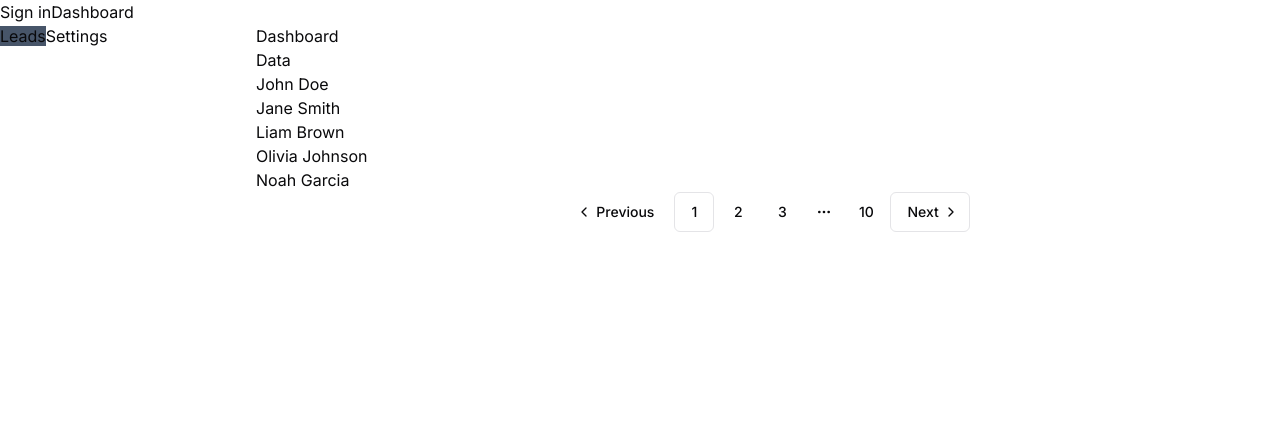
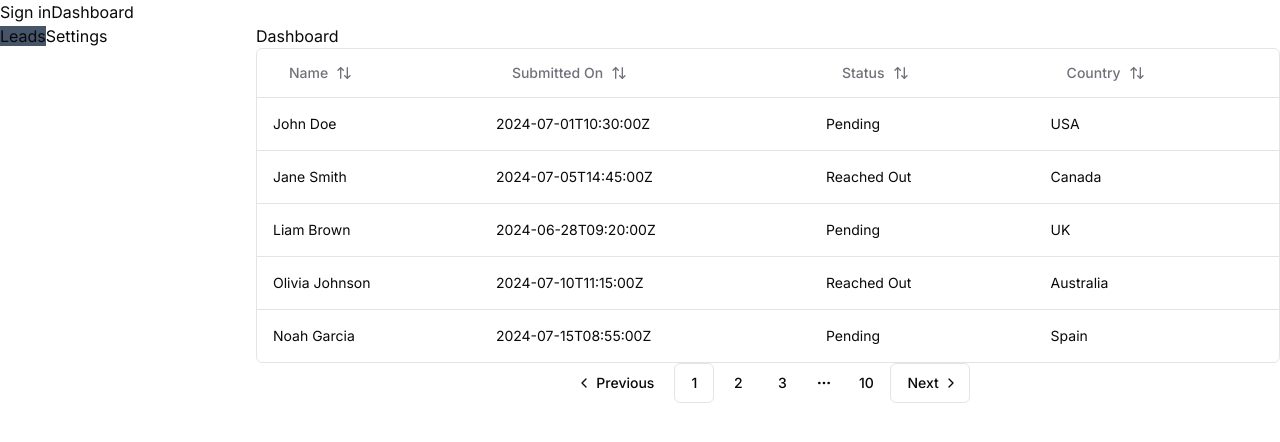
Before and after one commit to tejasvajaitly/alma, a Next.js app: page /dashboard in a window 1280 px wide. Shown: the top 442 px of the page. Built offline with nearby package versions, Linux system fonts and the light colour scheme; no server answers.

Commit message:
add data table with sorting

```diff
--- a/package.json
+++ b/package.json
@@ -15,6 +15,8 @@
     "@radix-ui/react-label": "^2.1.0",
     "@radix-ui/react-select": "^2.1.1",
     "@radix-ui/react-slot": "^1.1.0",
+    "@tanstack/react-query": "^5.51.11",
+    "@tanstack/react-table": "^8.19.3",
     "class-variance-authority": "^0.7.0",
     "clsx": "^2.1.1",
     "lucide-react": "^0.412.0",
--- a/src/app/dashboard/page.tsx
+++ b/src/app/dashboard/page.tsx
@@ -9,6 +9,8 @@
   PaginationNext,
   PaginationPrevious,
 } from "@/components/ui/pagination";
+
+import { Lead, columns, DataTable } from "./table";
 
 export default function Page() {
   const [data, setData] = useState([]);
@@ -146,18 +148,7 @@
   return (
     <div>
       Dashboard
-      {data && (
-        <div>
-          <h3>Data</h3>
-          <ul>
-            {data.map((item) => (
-              <li key={item.id}>
-                {item.firstName} {item.lastName}
-              </li>
-            ))}
-          </ul>
-        </div>
-      )}
+      <DataTable columns={columns} data={data} />
       <Pagination>
         <PaginationContent>
           <PaginationItem>
--- /dev/null
+++ b/src/app/dashboard/table.tsx
@@ -0,0 +1,163 @@
+"use client";
+import { useState } from "react";
+import {
+  ColumnDef,
+  flexRender,
+  SortingState,
+  getCoreRowModel,
+  getSortedRowModel,
+  useReactTable,
+} from "@tanstack/react-table";
+
+import {
+  Table,
+  TableBody,
+  TableCell,
+  TableHead,
+  TableHeader,
+  TableRow,
+} from "@/components/ui/table";
+
+import { ArrowUpDown, MoreHorizontal } from "lucide-react";
+import { Button } from "@/components/ui/button";
+
+export type Lead = {
+  firstName: string;
+  lastName: string;
+  submittedOn: string;
+  status: "Pending" | "Reached Out";
+  country: string;
+};
+
+export interface DataTableProps<TData, TValue> {
+  columns: ColumnDef<TData, TValue>[];
+  data: TData[];
+}
+
+export const columns: ColumnDef<Lead>[] = [
+  {
+    id: "name",
+    accessorFn: (row) => `${row.firstName} ${row.lastName}`,
+    header: ({ column }) => {
+      return (
+        <Button
+          variant="ghost"
+          onClick={() => column.toggleSorting(column.getIsSorted() === "asc")}
+        >
+          Name
+          <ArrowUpDown className="ml-2 h-4 w-4" />
+        </Button>
+      );
+    },
+  },
+  {
+    id: "submittedOn",
+    accessorKey: "submittedOn",
+    header: ({ column }) => {
+      return (
+        <Button
+          variant="ghost"
+          onClick={() => column.toggleSorting(column.getIsSorted() === "asc")}
+        >
+          Submitted On
+          <ArrowUpDown className="ml-2 h-4 w-4" />
+        </Button>
+      );
+    },
+  },
+  {
+    id: "status",
+    accessorKey: "status",
+    header: ({ column }) => {
+      return (
+        <Button
+          variant="ghost"
+          onClick={() => column.toggleSorting(column.getIsSorted() === "asc")}
+        >
+          Status
+          <ArrowUpDown className="ml-2 h-4 w-4" />
+        </Button>
+      );
+    },
+  },
+  {
+    id: "country",
+    accessorKey: "country",
+    header: ({ column }) => {
+      return (
+        <Button
+          variant="ghost"
+          onClick={() => column.toggleSorting(column.getIsSorted() === "asc")}
+        >
+          Country
+          <ArrowUpDown className="ml-2 h-4 w-4" />
+        </Button>
+      );
+    },
+  },
+];
+
+export function DataTable<TData, TValue>({
+  columns,
+  data,
+}: DataTableProps<TData, TValue>) {
+  const [sorting, setSorting] = useState<SortingState>([]);
+
+  const table = useReactTable({
+    data,
+    columns,
+    getCoreRowModel: getCoreRowModel(),
+    onSortingChange: setSorting,
+    getSortedRowModel: getSortedRowModel(),
+    state: {
+      sorting,
+    },
+  });
+
+  return (
+    <div className="rounded-md border">
+      <Table>
+        <TableHeader>
+          {table.getHeaderGroups().map((headerGroup) => (
+            <TableRow key={headerGroup.id}>
+              {headerGroup.headers.map((header) => {
+                return (
+                  <TableHead key={header.id}>
+                    {header.isPlaceholder
+                      ? null
+                      : flexRender(
+                          header.column.columnDef.header,
+                          header.getContext()
+                        )}
+                  </TableHead>
+                );
+              })}
+            </TableRow>
+          ))}
+        </TableHeader>
+        <TableBody>
+          {table.getRowModel().rows?.length ? (
+            table.getRowModel().rows.map((row) => (
+              <TableRow
+                key={row.id}
+                data-state={row.getIsSelected() && "selected"}
+              >
+                {row.getVisibleCells().map((cell) => (
+                  <TableCell key={cell.id}>
+                    {flexRender(cell.column.columnDef.cell, cell.getContext())}
+                  </TableCell>
+                ))}
+              </TableRow>
+            ))
+          ) : (
+            <TableRow>
+              <TableCell colSpan={columns.length} className="h-24 text-center">
+                No results.
+              </TableCell>
+            </TableRow>
+          )}
+        </TableBody>
+      </Table>
+    </div>
+  );
+}
--- /dev/null
+++ b/src/components/ui/table.tsx
@@ -0,0 +1,117 @@
+import * as React from "react"
+
+import { cn } from "@/lib/utils"
+
+const Table = React.forwardRef<
+  HTMLTableElement,
+  React.HTMLAttributes<HTMLTableElement>
+>(({ className, ...props }, ref) => (
+  <div className="relative w-full overflow-auto">
+    <table
+      ref={ref}
+      className={cn("w-full caption-bottom text-sm", className)}
+      {...props}
+    />
+  </div>
+))
+Table.displayName = "Table"
+
+const TableHeader = React.forwardRef<
+  HTMLTableSectionElement,
+  React.HTMLAttributes<HTMLTableSectionElement>
+>(({ className, ...props }, ref) => (
+  <thead ref={ref} className={cn("[&_tr]:border-b", className)} {...props} />
+))
+TableHeader.displayName = "TableHeader"
+
+const TableBody = React.forwardRef<
+  HTMLTableSectionElement,
+  React.HTMLAttributes<HTMLTableSectionElement>
+>(({ className, ...props }, ref) => (
+  <tbody
+    ref={ref}
+    className={cn("[&_tr:last-child]:border-0", className)}
+    {...props}
+  />
+))
+TableBody.displayName = "TableBody"
+
+const TableFooter = React.forwardRef<
+  HTMLTableSectionElement,
+  React.HTMLAttributes<HTMLTableSectionElement>
+>(({ className, ...props }, ref) => (
+  <tfoot
+    ref={ref}
+    className={cn(
+      "border-t bg-muted/50 font-medium [&>tr]:last:border-b-0",
+      className
+    )}
+    {...props}
+  />
+))
+TableFooter.displayName = "TableFooter"
+
+const TableRow = React.forwardRef<
+  HTMLTableRowElement,
+  React.HTMLAttributes<HTMLTableRowElement>
+>(({ className, ...props }, ref) => (
+  <tr
+    ref={ref}
+    className={cn(
+      "border-b transition-colors hover:bg-muted/50 data-[state=selected]:bg-muted",
+      className
+    )}
+    {...props}
+  />
+))
+TableRow.displayName = "TableRow"
+
+const TableHead = React.forwardRef<
+  HTMLTableCellElement,
+  React.ThHTMLAttributes<HTMLTableCellElement>
+>(({ className, ...props }, ref) => (
+  <th
+    ref={ref}
+    className={cn(
+      "h-12 px-4 text-left align-middle font-medium text-muted-foreground [&:has([role=checkbox])]:pr-0",
+      className
+    )}
+    {...props}
+  />
+))
+TableHead.displayName = "TableHead"
+
+const TableCell = React.forwardRef<
+  HTMLTableCellElement,
+  React.TdHTMLAttributes<HTMLTableCellElement>
+>(({ className, ...props }, ref) => (
+  <td
+    ref={ref}
+    className={cn("p-4 align-middle [&:has([role=checkbox])]:pr-0", className)}
+    {...props}
+  />
+))
+TableCell.displayName = "TableCell"
+
+const TableCaption = React.forwardRef<
+  HTMLTableCaptionElement,
+  React.HTMLAttributes<HTMLTableCaptionElement>
+>(({ className, ...props }, ref) => (
+  <caption
+    ref={ref}
+    className={cn("mt-4 text-sm text-muted-foreground", className)}
+    {...props}
+  />
+))
+TableCaption.displayName = "TableCaption"
+
+export {
+  Table,
+  TableHeader,
+  TableBody,
+  TableFooter,
+  TableHead,
+  TableRow,
+  TableCell,
+  TableCaption,
+}
```
Also changed, not shown: 1 other file (tests, documents, lock files or other folders).
